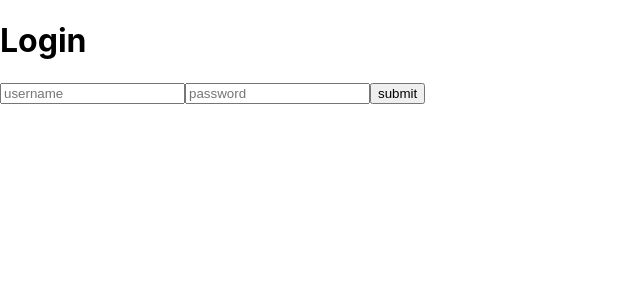
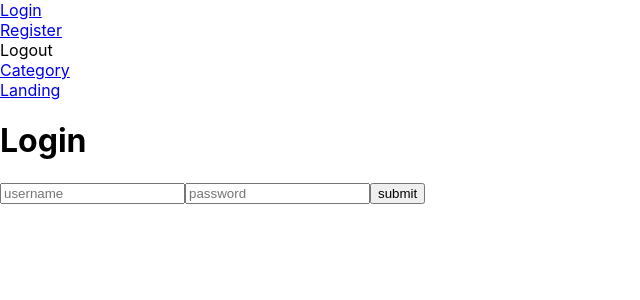
Before and after one commit to shiinpo/frontend, a React (Create React App) app: page /login in a window 1280 px wide. Shown: the top 300 px of the page, without its empty margins (0-640 px from the left). Built offline with nearby package versions, Linux system fonts and the light colour scheme; no server answers.

Commit message:
Created NavigationBar component

```diff
--- a/src/components/App.tsx
+++ b/src/components/App.tsx
@@ -7,6 +7,8 @@ import Login from './Auth/Login';
 import Landing from './Landing';
 import RequireAuth from './Auth/RequireAuth'
 import RequireNotAuth from './Auth/RequireNotAuth'
+import NavigationBar from './NavigationBar';
+import Register from './Auth/Register';
 
 
 const App: React.SFC<{}> = (props:any) => {
@@ -14,12 +16,18 @@ const App: React.SFC<{}> = (props:any) => {
   const AuthCategory = RequireAuth(Category);
 
   const NotAuthLogin = RequireNotAuth(Login);
+  const NotAuthRegister = RequireNotAuth(Register);
   return (
     <>
+      <NavigationBar />
       <Switch>
+        {/* Landing and Auth routes */}
         <Route path="/" component={Landing} exact/>
+        <Route path="/login" component={NotAuthLogin} exact/>
+        <Route path="/Register" component={NotAuthRegister} exact/>
+
+        {/* Protected Routes */}
         <Route path="/category" component={AuthCategory} exact/>
-        <Route path="/login" component={NotAuthLogin} exact/>
       </Switch>
     </>
   );
--- a/src/components/Landing/index.tsx
+++ b/src/components/Landing/index.tsx
@@ -9,10 +9,6 @@ const Landing: React.FunctionComponent<ILandingProps> = (props) => {
   return (
       <>
         <h1>Landing</h1>
-        <Link to="/login">Login</Link>
-        <br />
-        <Link to="/category">Category</Link>
-        <div onClick={() => localStorage.removeItem("token")}>Logout</div>
       </>
   );
 };
--- /dev/null
+++ b/src/components/NavigationBar/index.tsx
@@ -0,0 +1,21 @@
+import * as React from 'react';
+import { Link } from 'react-router-dom';
+
+interface INavigationProps {
+}
+
+const NavigationBar: React.FunctionComponent<INavigationProps> = (props) => {
+  return (
+      <>
+        <Link to="/login">Login</Link>
+        <br />
+        <Link to="/register">Register</Link>
+        <div onClick={() => localStorage.removeItem("token")}>Logout</div>
+        <Link to="/category">Category</Link>
+        <br />
+        <Link to="/">Landing</Link>
+      </>
+  );
+};
+
+export default NavigationBar;
```
